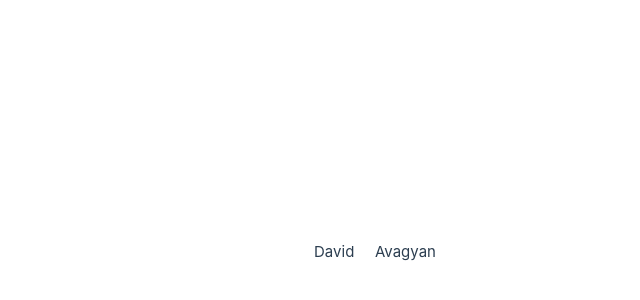
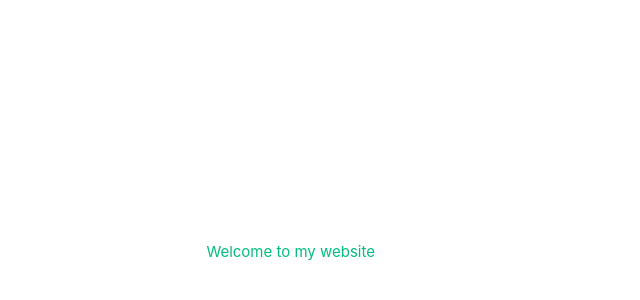
Before and after one commit to AvagyanDavid/Vue3Base, a Vue app in the folder Vue/: page / in a window 1280 px wide. Shown: the part 148-448 px from the top of the page, without its empty margins (265-905 px from the left). Built offline with nearby package versions, Linux system fonts and the light colour scheme.

Commit message:
work with attributes

```diff
--- a/Vue/src/App.vue
+++ b/Vue/src/App.vue
@@ -2,16 +2,15 @@
   export default{
     data(){
       return{
-        name:'David',
-        surn:'Avagyan',
+        text: 'Welcome to my website',
+        href: 'page.html',
       }
     }
   }
 </script>
 
 <template>
-  <div> {{name}} </div>
-  <div> {{surn}} </div>
+  <a href="page.html">{{text}}</a>
 </template>
 
 <style scoped>
```
Also changed, not shown: Vue/welcome.png (added).
